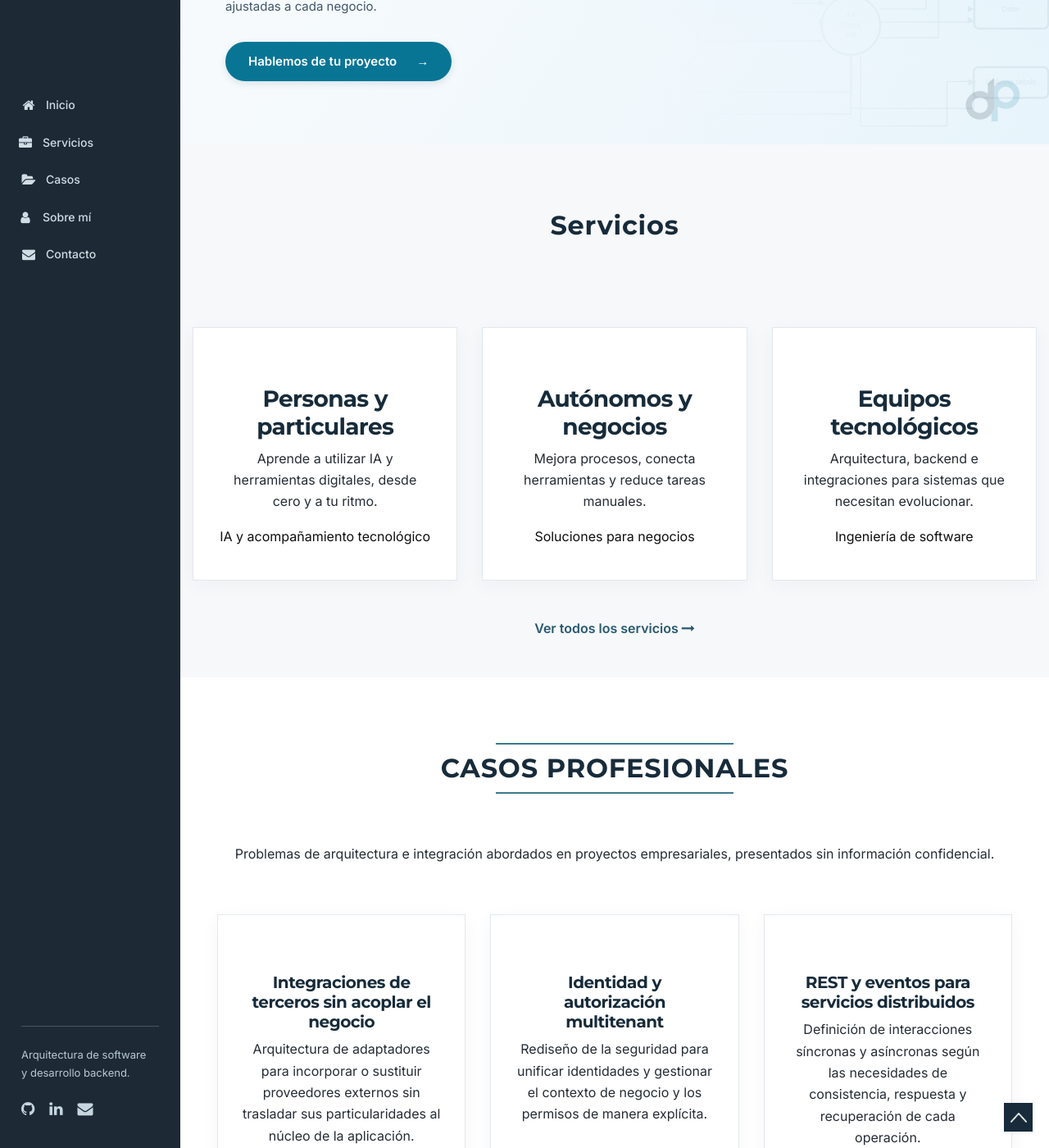
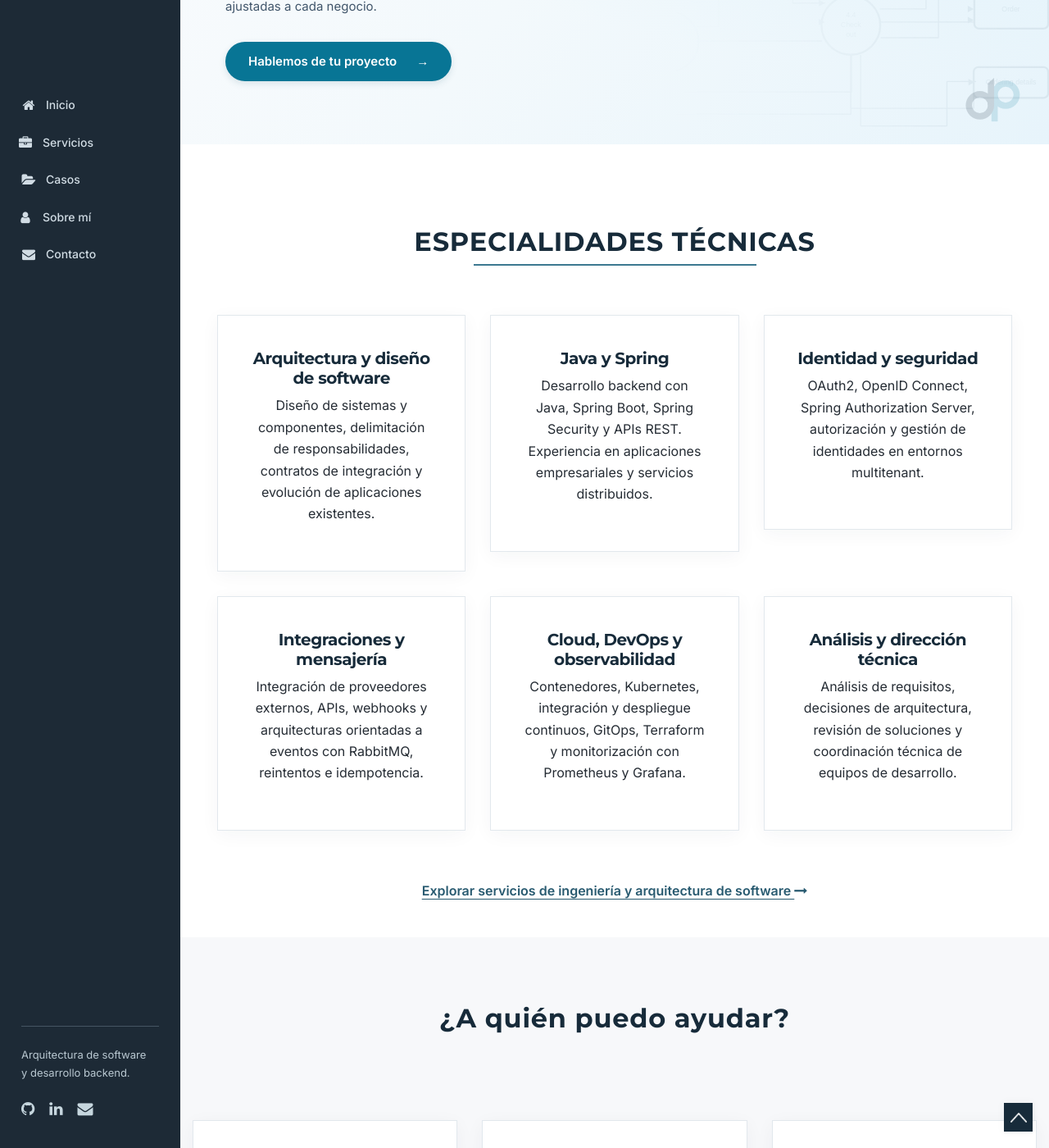
Before and after one commit to dabiz-me/dabiz.me, a Jekyll site: the page built from index.html, in a window 1280 px wide and 1400 px high, scrolled down 304 px. Shown: the whole window at 82% size. Built offline with Jekyll 4.4.1, drawn with Linux system fonts in a browser that asks for light colours; some of the changed text lies outside the part shown.

Commit message:
fix(v3.1): restore original technical specialization on landing
* feat(v3.1): restore original technical landing and preserve commercial audiences

* feat(v3.1): restore original technical landing and preserve commercial audiences

* feat(v3.1): restore original technical landing and preserve commercial audiences

```diff
--- a/_includes/audience_section.html
+++ b/_includes/audience_section.html
@@ -1,10 +1,31 @@
 <section class="full-page clearfix dabiz-audiences" id="services" aria-labelledby="audiences-title">
   <div class="container-fluid">
-    <div class="section-title text-center"><div class="border-center"></div><h2 id="audiences-title">Servicios</h2><div class="border-center"></div></div>
+    <div class="section-title text-center"><div class="border-center"></div><h2 id="audiences-title">¿A quién puedo ayudar?</h2><div class="border-center"></div></div>
     <div class="row">
-      <div class="col-lg-4 col-md-6 dabiz-audience-column"><article class="services-box text-center"><h3>Personas y particulares</h3><p>Aprende a utilizar IA y herramientas digitales, desde cero y a tu ritmo.</p><a href="{{ '/ia-y-tecnologia/' | relative_url }}">IA y acompañamiento tecnológico</a></article></div>
-      <div class="col-lg-4 col-md-6 dabiz-audience-column"><article class="services-box text-center"><h3>Autónomos y negocios</h3><p>Mejora procesos, conecta herramientas y reduce tareas manuales.</p><a href="{{ '/soluciones-negocios/' | relative_url }}">Soluciones para negocios</a></article></div>
-      <div class="col-lg-4 col-md-6 dabiz-audience-column"><article class="services-box text-center"><h3>Equipos tecnológicos</h3><p>Arquitectura, backend e integraciones para sistemas que necesitan evolucionar.</p><a href="{{ '/ingenieria-software/' | relative_url }}">Ingeniería de software</a></article></div>
+      <div class="col-lg-4 col-md-6 dabiz-audience-column">
+        <article class="services-box text-center">
+          <div class="services-box-logo dabiz-audience-icon" aria-hidden="true"><i class="fa fa-graduation-cap"></i></div>
+          <h3>Personas</h3>
+          <p>Aprendizaje de IA y acompañamiento tecnológico práctico, incluso sin conocimientos previos.</p>
+          <a href="{{ '/ia-y-tecnologia/' | relative_url }}">IA y acompañamiento tecnológico</a>
+        </article>
+      </div>
+      <div class="col-lg-4 col-md-6 dabiz-audience-column">
+        <article class="services-box text-center">
+          <div class="services-box-logo dabiz-audience-icon" aria-hidden="true"><i class="fa fa-cogs"></i></div>
+          <h3>Negocios</h3>
+          <p>Digitalización, automatización e integración de herramientas para autónomos y pequeñas empresas.</p>
+          <a href="{{ '/soluciones-negocios/' | relative_url }}">Soluciones para negocios</a>
+        </article>
+      </div>
+      <div class="col-lg-4 col-md-6 dabiz-audience-column">
+        <article class="services-box text-center">
+          <div class="services-box-logo dabiz-audience-icon" aria-hidden="true"><i class="fa fa-cubes"></i></div>
+          <h3>Equipos de software</h3>
+          <p>Arquitectura, backend e integración para consultoras tecnológicas, empresas de producto y equipos de ingeniería.</p>
+          <a href="{{ '/ingenieria-software/' | relative_url }}">Ingeniería y arquitectura de software</a>
+        </article>
+      </div>
     </div>
     <p class="text-center dabiz-audience-more"><a href="{{ '/servicios/' | relative_url }}">Ver todos los servicios <i class="fa fa-long-arrow-right" aria-hidden="true"></i></a></p>
   </div>
--- a/assets/css/portfolio-theme.css
+++ b/assets/css/portfolio-theme.css
@@ -504,3 +504,13 @@ a:focus-visible, button:focus-visible, input:focus-visible, textarea:focus-visib
 .dabiz-audience-more,.dabiz-services-index-link{margin-top:15px}
 .dabiz-audience-more a,.dabiz-services-index-link a{color:var(--brand-accent-dark);font-weight:600}
 @media(max-width:767px){.dabiz-detail-page .dabiz-service-hero{padding:42px 18px}.dabiz-detail-page .dabiz-service-details{padding:40px 10px}.dabiz-detail-page .dabiz-service-column{display:block;margin-bottom:17px}.dabiz-detail-page .dabiz-service-card{height:auto;padding:28px 19px}.dabiz-detail-page .dabiz-service-hero .about-content{padding:0}}
+
+/* V3.1: preserve V2.1 skill cards while restoring technical presence on the landing. */
+.dabiz-technical-link{padding:0 22px 44px;background:var(--brand-white);}
+.dabiz-technical-link a{color:var(--brand-accent-dark);font-weight:600;text-decoration:underline;text-underline-offset:4px;}
+.dabiz-audiences .dabiz-audience-column{display:flex;}
+.dabiz-audiences .dabiz-audience-column .services-box{display:flex;flex-direction:column;align-items:center;width:100%;}
+.dabiz-audiences .dabiz-audience-column .services-box a{margin-top:auto;color:var(--brand-accent-dark);font-weight:600;}
+.dabiz-audiences .dabiz-audience-icon.services-box-logo{width:64px;height:64px;min-width:64px;display:flex;align-items:center;justify-content:center;position:static;float:none;margin:0 auto 22px;border-radius:50%;background:var(--brand-white);}
+.dabiz-audiences .dabiz-audience-icon .fa{font-size:27px;line-height:1;color:var(--brand-accent-dark);}
+@media(max-width:767px){.dabiz-technical-link{padding:0 20px 35px}.dabiz-audiences .dabiz-audience-icon.services-box-logo{width:58px;height:58px;min-width:58px;}}
--- a/index.html
+++ b/index.html
@@ -6,6 +6,10 @@ description: "Arquitectura de software, desarrollo backend, soluciones digitales
 
 <main class="themeix-main-content">
   {% include about_section.html %}
+  {% include skills_section.html %}
+  <div class="dabiz-technical-link text-center">
+    <a href="{{ '/ingenieria-software/' | relative_url }}">Explorar servicios de ingeniería y arquitectura de software <i class="fa fa-long-arrow-right" aria-hidden="true"></i></a>
+  </div>
   {% include audience_section.html %}
   {% include portfolio_section.html %}
   {% include personal_section.html %}
```
